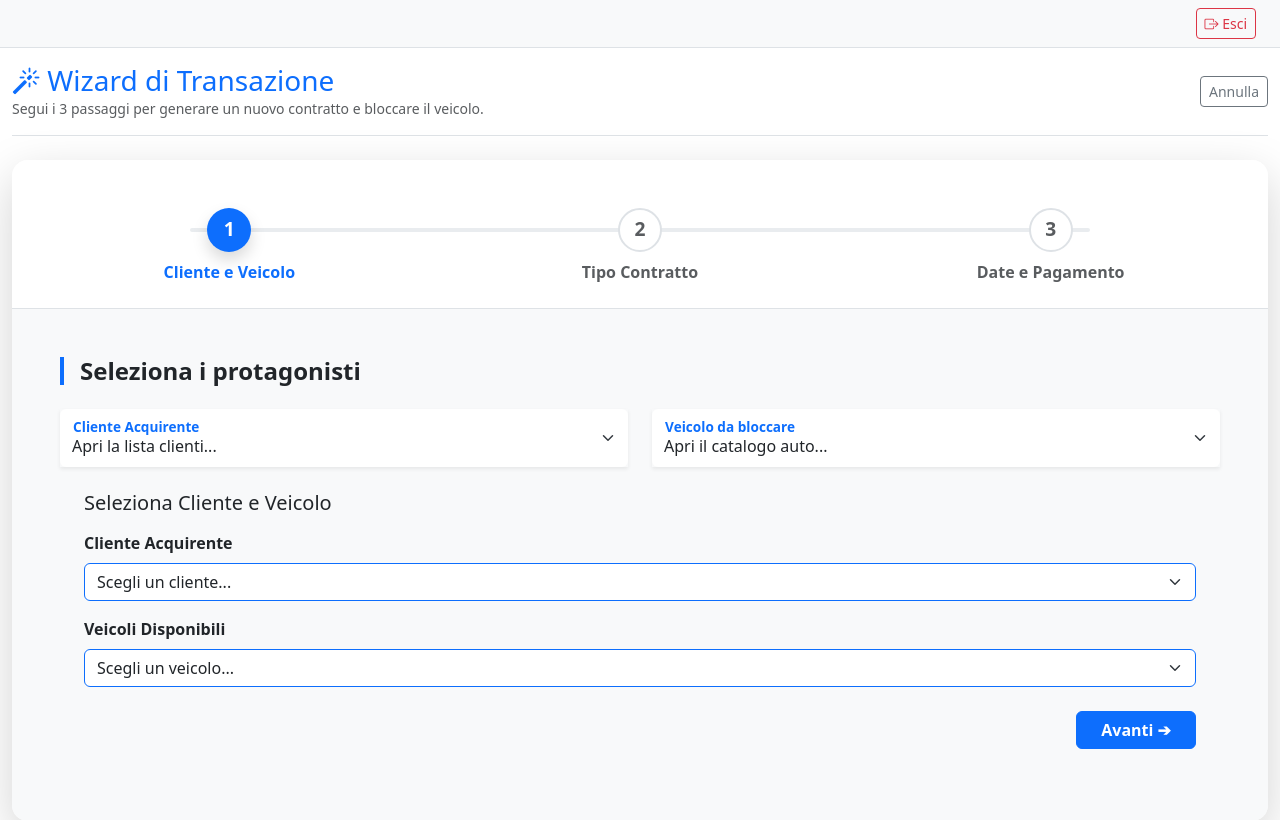
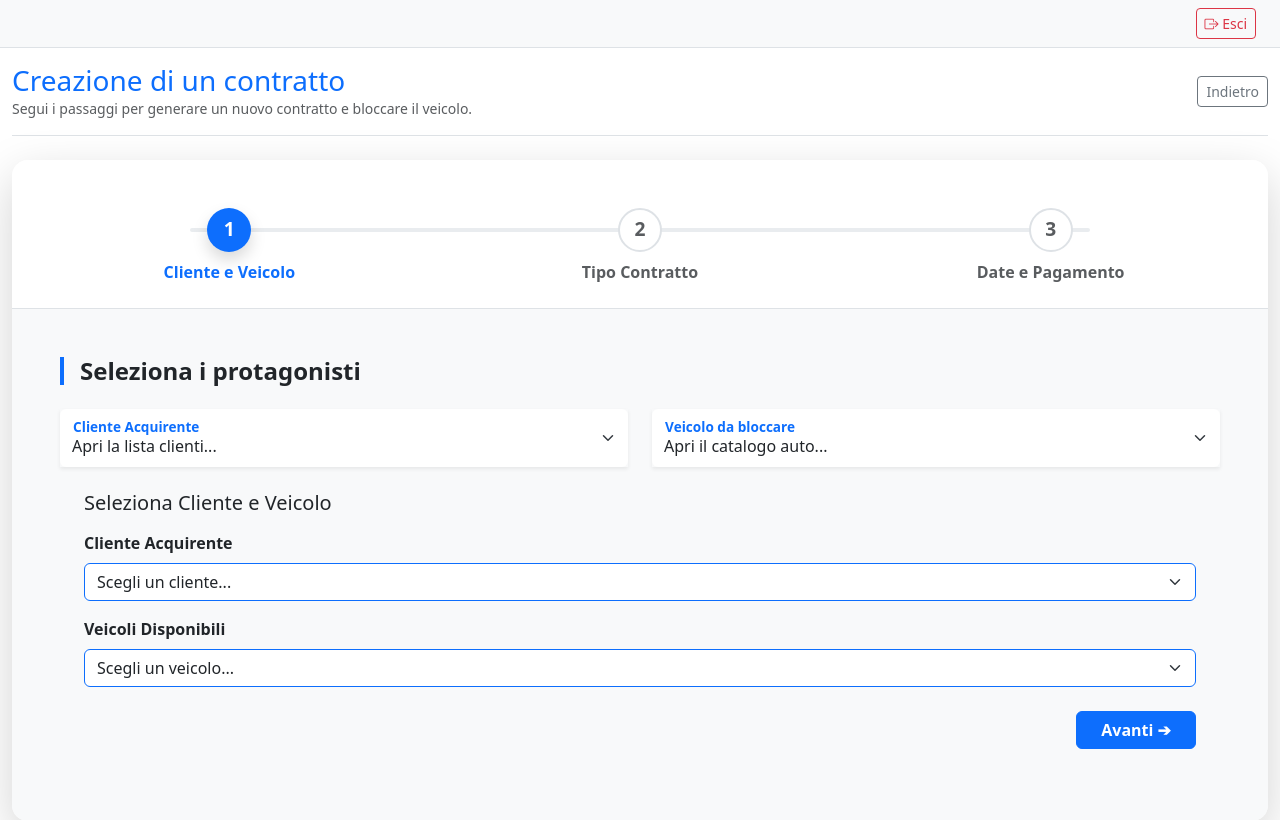
Before and after one commit to LorenzoBelletti05/DB-Project-UNIBO, a Flask app: template Concessionaria_camion_autotrasporti/GUI/templates/sales/transaction_wizard.html in a window 1280 px wide. Shown: the top 820 px of the page. Run offline with Flask 3, Linux system fonts and the light colour scheme; the template is opened without the code that fills it, so the values that code supplies are empty; parts of the project's set-up code (start-up, migrations or seed data) failed here and were passed over.

Commit message:
Modify the transaction page

```diff
--- a/Concessionaria_camion_autotrasporti/GUI/templates/sales/transaction_wizard.html
+++ b/Concessionaria_camion_autotrasporti/GUI/templates/sales/transaction_wizard.html
@@ -3,10 +3,10 @@
 {% block content %}
 <div class="d-flex justify-content-between align-items-center mb-4 border-bottom pb-3">
     <div>
-        <h2 class="h3 text-primary mb-0"><i class="bi bi-magic"></i> Wizard di Transazione</h2>
-        <p class="text-muted mb-0 small">Segui i 3 passaggi per generare un nuovo contratto e bloccare il veicolo.</p>
+        <h2 class="h3 text-primary mb-0"></i> Creazione di un contratto</h2>
+        <p class="text-muted mb-0 small">Segui i passaggi per generare un nuovo contratto e bloccare il veicolo.</p>
     </div>
-    <a href="/salespearson" class="btn btn-outline-secondary btn-sm">Annulla</a>
+    <a href="/salespearson" class="btn btn-outline-secondary btn-sm">Indietro</a>
 </div>
 
 <div class="card shadow-lg border-0 rounded-4 overflow-hidden mb-5">
```
